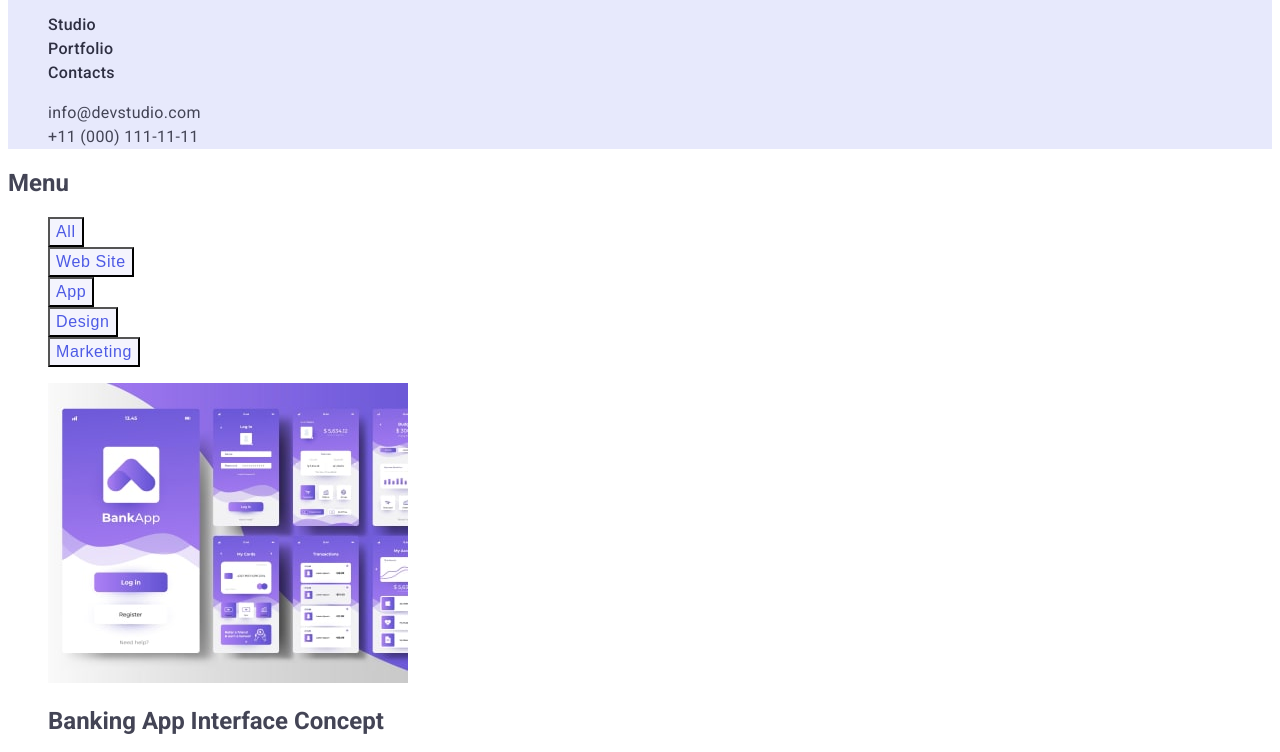
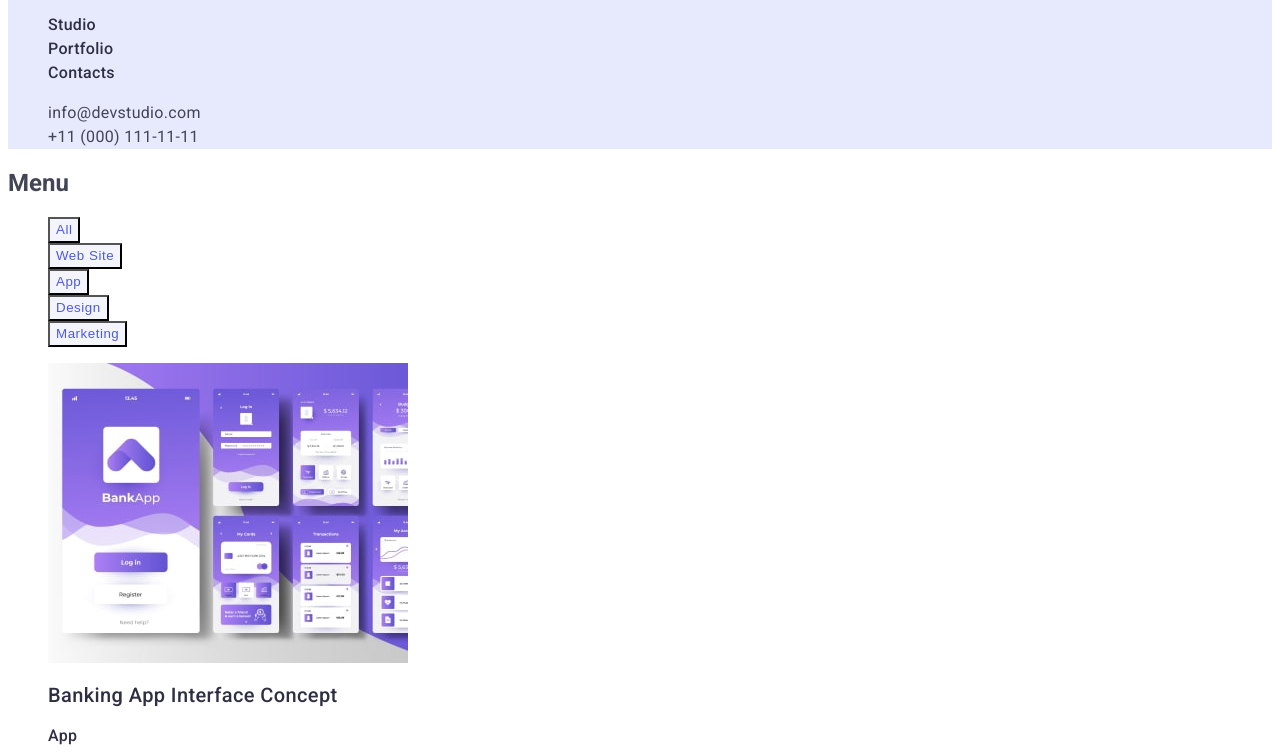
Before and after one commit to Maria-Ivanchenko/goit-markup-hw-02, a plain HTML site: page portfolio.html in a window 1280 px wide. Shown: the part 32-784 px from the top of the page. Drawn offline with Linux system fonts and the light colour scheme.

Commit message:
fiiinnaal

```diff
--- a/css/styles.css
+++ b/css/styles.css
@@ -173,6 +173,7 @@ body {
 
 /*----PAGE 2-----*/
 .menu-button {
+  font-family: "Roboto", sans-serif
   font-size: 16px;
   font-weight: 500;
   line-height: 1.5;
@@ -187,3 +188,17 @@ body {
   color: #ffffff;
   background-color: #404bbf;
 }
+.photo-title{
+  font-size: 20px;
+  font-weight: 500;
+  line-height: 1.2;
+  letter-spacing: 0.02em;
+  color: #2e2f42;
+}
+.photo-text{
+font-size: 16px;
+  font-weight: 500;
+  line-height: 1.5;
+  letter-spacing: 0.02em;
+  color: #2e2f42;
+}
--- a/portfolio.html
+++ b/portfolio.html
@@ -65,7 +65,7 @@
           </li>
 
           <li>
-            <a>
+            <a href="" class="link">
               <img
                 src="./images/Cashless-Payment.jpg"
                 alt="Cashless Payment"
```
